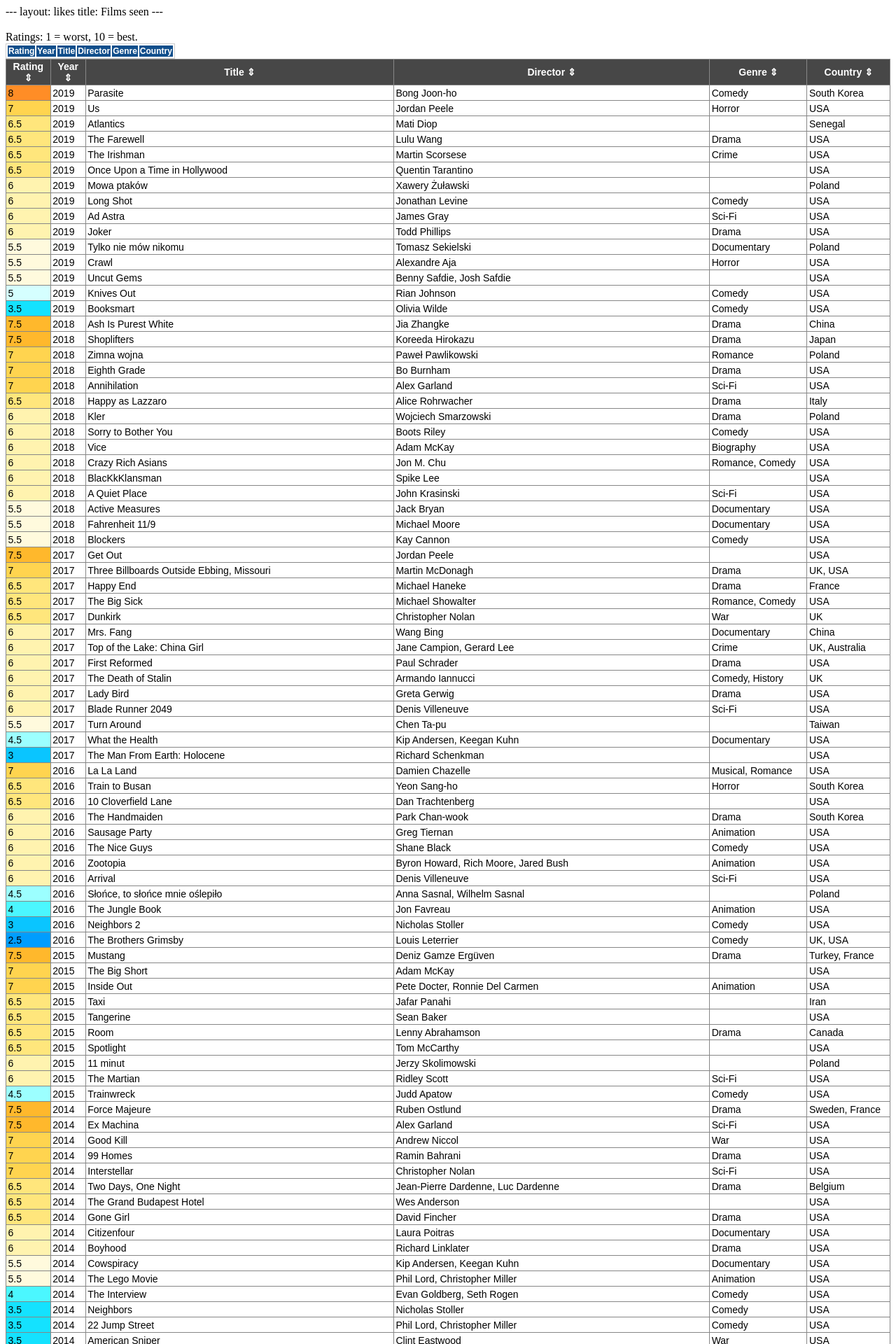
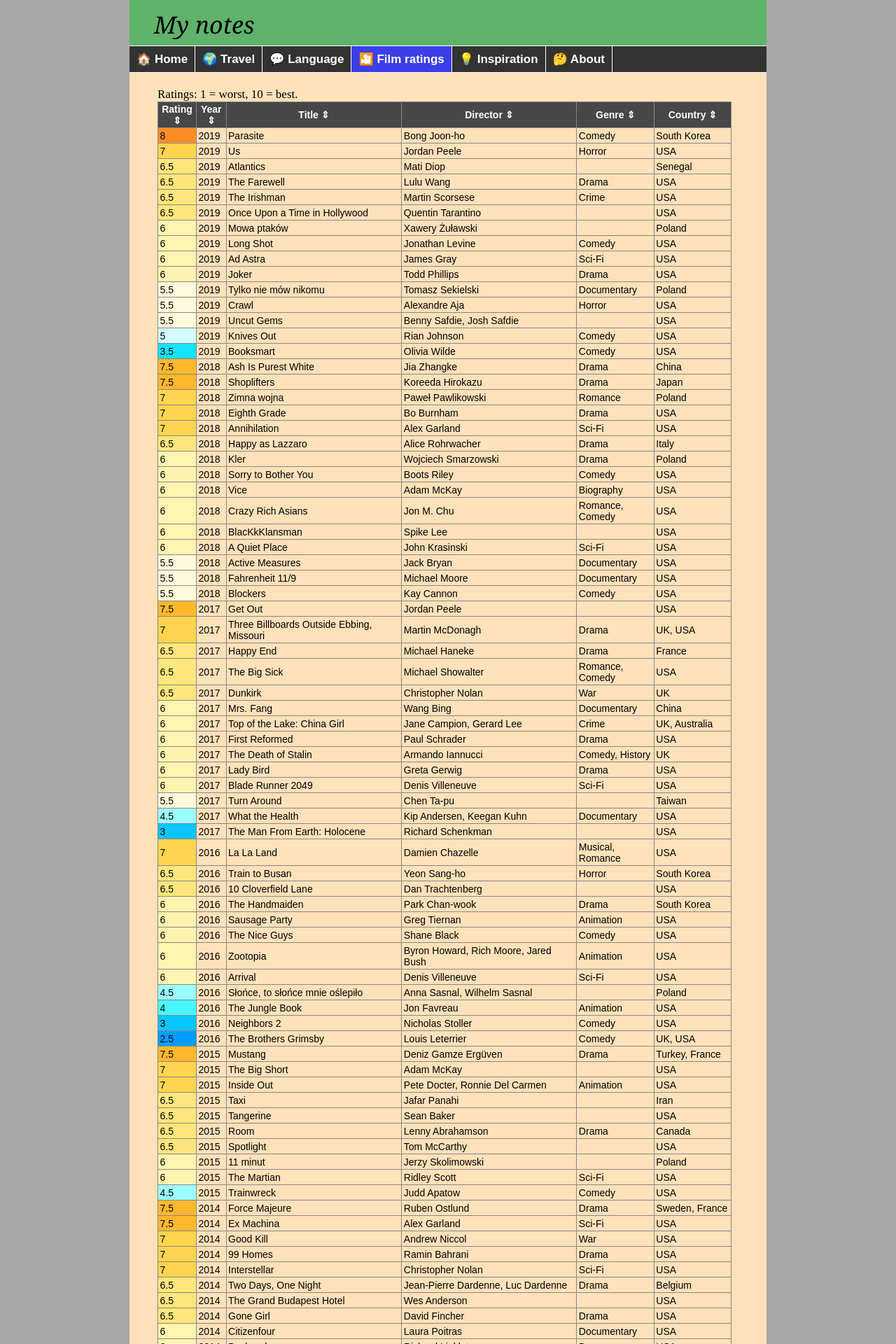
Before and after one commit to witbag/witbag.github.io, a Jekyll site: the page built from likes/index.html, in a window 1280 px wide. Shown: the top 1920 px of the page at 70% size. Built offline with Jekyll 4.4.1, drawn with Linux system fonts in a browser that asks for light colours; some of the changed text lies outside the part shown.

Commit message:
Update index.html

```diff
--- a/likes/index.html
+++ b/likes/index.html
@@ -1,22 +1,3 @@
-<style type="text/css">
-	table.tableizer-table {
-		font-size: 12px;
-		border: 1px solid #CCC;
-		font-family: Arial, Helvetica, sans-serif;
-	}
-	.tableizer-table td {
-		padding: 4px;
-		margin: 3px;
-		border: 1px solid #CCC;
-	}
-	.tableizer-table th {
-		background-color: #104E8B;
-		color: #FFF;
-		font-weight: bold;
-	}
-</style>
-<table class="tableizer-table">
-<thead><tr class="tableizer-firstrow"><th>Rating</th><th>Year</th><th>Title</th><th>Director</th><th>Genre</th><th>Country</th></tr></thead><tbody>
 ---
 layout: likes
 title: Films seen
```
